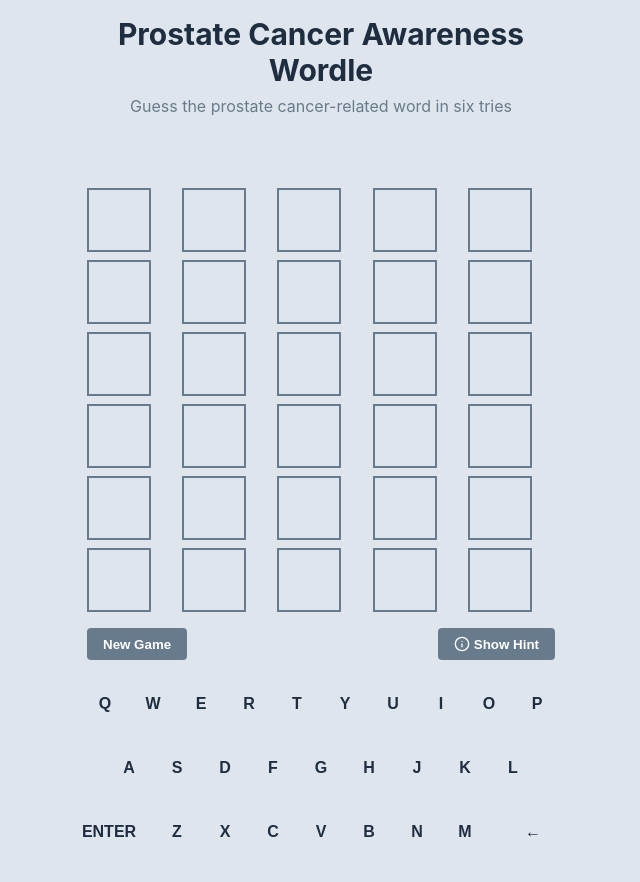
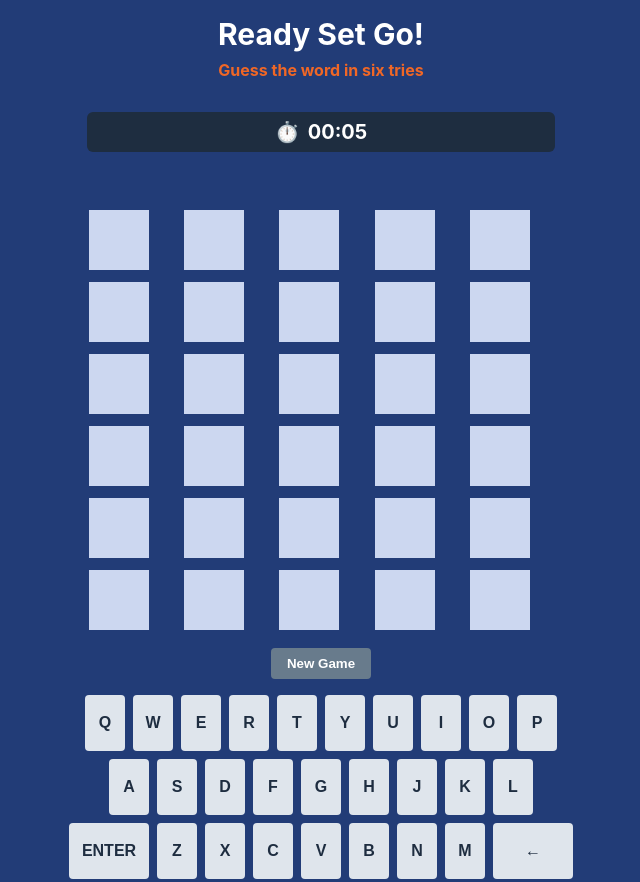
Before and after one commit to ReadySetGo123/ReadySetGo, a plain HTML site: page index.html in a window 1280 px wide. Shown: the top 882 px of the page, without its empty margins (319-959 px from the left). Drawn offline with Linux system fonts and the light colour scheme.

Commit message:
index.html

```diff
--- a/index.html
+++ b/index.html
@@ -1,9 +1,7 @@
-<!DOCTYPE html>
-<html lang="en">
-<head>
+<html lang="en"><head>
     <meta charset="UTF-8">
     <meta name="viewport" content="width=device-width, initial-scale=1.0">
-    <title>Prostate Cancer Awareness Wordle</title>
+    <title>Ready Set Go Wordle</title>
     <style>
         /* CSS Reset */
         * {
@@ -16,7 +14,7 @@
         body {
             font-family: -apple-system, BlinkMacSystemFont, 'Segoe UI', Roboto, Oxygen, Ubuntu, Cantarell, 'Open Sans', 'Helvetica Neue', sans-serif;
             min-height: 100vh;
-            background-color: #DFE5EC;
+            background-color: #223C77;
             color: #1E2D40;
             display: flex;
             flex-direction: column;
@@ -38,11 +36,31 @@
             font-size: 1.875rem;
             font-weight: bold;
             margin-bottom: 8px;
-            color: #1E2D40;
+            color: #ffffff;
         }
 
         .wordle-header p {
-            color: #687B8C;
+            color: #F06726;
+            font-weight: bold;
+        }
+
+        /* Timer Display */
+        .timer-display {
+            background-color: #1E2D40;
+            color: white;
+            padding: 8px 16px;
+            border-radius: 6px;
+            margin-bottom: 16px;
+            text-align: center;
+            font-size: 1.25rem;
+            font-weight: bold;
+            display: flex;
+            justify-content: center;
+            align-items: center;
+        }
+
+        .timer-icon {
+            margin-right: 8px;
         }
 
         /* Message Display */
@@ -75,8 +93,8 @@
             display: flex;
             align-items: center;
             justify-content: center;
-            border: 2px solid #687B8C;
-            background-color: #DFE5EC;
+            border: 2px solid #223C77;
+            background-color: #CCD7F0;
             color: #1E2D40;
             font-size: 1.5rem;
             font-weight: bold;
@@ -112,7 +130,7 @@
         /* Controls */
         .controls {
             display: flex;
-            justify-content: space-between;
+            justify-content: center;
             margin-bottom: 16px;
         }
 
@@ -130,39 +148,6 @@
 
         .button:hover {
             background-color: #1E2D40;
-        }
-
-        .button.hint-button {
-            background-color: #F27507;
-        }
-
-        .button svg {
-            margin-right: 4px;
-        }
-
-        /* Hint Display */
-        .hint {
-            background-color: #1E2D40;
-            color: white;
-            padding: 16px;
-            border-radius: 6px;
-            margin-bottom: 16px;
-            display: none;
-        }
-
-        .hint.show {
-            display: block;
-        }
-
-        .hint h2 {
-            font-weight: bold;
-            display: flex;
-            align-items: center;
-            margin-bottom: 8px;
-        }
-
-        .hint svg {
-            margin-right: 8px;
         }
 
         /* Keyboard */
@@ -259,13 +244,13 @@
             font-weight: bold;
             font-size: 1.25rem;
             margin-bottom: 8px;
-            color: #1E2D40;
+            color: #223C77;
         }
 
         .instructions ul {
             list-style-type: disc;
             padding-left: 20px;
-            color: #687B8C;
+            color: #223C77;
         }
 
         .accessibility-note {
@@ -278,9 +263,14 @@
 <body>
     <div class="wordle-container">
         <header class="wordle-header">
-            <h1>Prostate Cancer Awareness Wordle</h1>
-            <p>Guess the prostate cancer-related word in six tries</p>
+            <h1>Ready Set Go!</h1>
+            <p>Guess the word in six tries</p>
         </header>
+
+        <div class="timer-display" id="timer-display">
+            <span class="timer-icon">⏱️</span>
+            <span id="timer">00:00</span>
+        </div>
 
         <div class="message" id="message"></div>
 
@@ -290,27 +280,6 @@
             <button id="new-game-btn" class="button" aria-label="Start new game">
                 New Game
             </button>
-
-            <button id="hint-btn" class="button" aria-label="Show hint" aria-expanded="false">
-                <svg xmlns="http://www.w3.org/2000/svg" width="16" height="16" viewBox="0 0 24 24" fill="none" stroke="currentColor" stroke-width="2" stroke-linecap="round" stroke-linejoin="round">
-                    <circle cx="12" cy="12" r="10"></circle>
-                    <line x1="12" y1="16" x2="12" y2="12"></line>
-                    <line x1="12" y1="8" x2="12.01" y2="8"></line>
-                </svg>
-                Show Hint
-            </button>
-        </div>
-
-        <div class="hint" id="hint" role="alert">
-            <h2>
-                <svg xmlns="http://www.w3.org/2000/svg" width="20" height="20" viewBox="0 0 24 24" fill="none" stroke="currentColor" stroke-width="2" stroke-linecap="round" stroke-linejoin="round">
-                    <circle cx="12" cy="12" r="10"></circle>
-                    <line x1="12" y1="8" x2="12" y2="12"></line>
-                    <line x1="12" y1="16" x2="12.01" y2="16"></line>
-                </svg>
-                Hint
-            </h2>
-            <p id="hint-text"></p>
         </div>
 
         <div id="keyboard" class="keyboard" role="group" aria-label="Virtual keyboard"></div>
@@ -328,35 +297,27 @@
                 <li>Green: The letter is in the word and in the correct spot.</li>
                 <li>Yellow: The letter is in the word but in the wrong spot.</li>
                 <li>Gray: The letter is not in the word.</li>
-                <li>Use the hint button if you need help.</li>
+                <li>The timer will track how long it takes you to solve the puzzle.</li>
             </ul>
-        </div>
-
-        <div class="accessibility-note">
-            <p>This game is designed to be accessible to all users, including those using screen readers. All game elements have appropriate ARIA labels. The game can be played entirely with a keyboard.</p>
         </div>
     </div>
 
     <script>
         // List of words related to prostate cancer
         const WORDS = [
-            "MHSPC", "READY", "BRAND", "BAYER", "QUANT",
-            "CHEMO", "TUMOR", "STOCK", "PRINT", "COLOR", "TRIAL"
+            "SWORD", "RHINO", "KAYAK", "BRAND", "POWER",
+            "BAYER", "QUANT"
         ];
 
-        // Hints for each word
+        // Hints for each word (keeping this for future reference but not using in UI)
         const HINTS = {
-            "MHSPC": "Abbreviation for metastatic hormone-sensitive prostate cancer",
-            "READY": "Prepared or available for treatment",
-            "BRAND": "A type of product manufactured by a particular company",
-            "BAYER": "A pharmaceutical company that develops cancer treatments",
-            "QUANT": "Quantitative analysis often used in cancer research",
-            "CHEMO": "A type of cancer treatment using drugs to kill cancer cells",
-            "TUMOR": "An abnormal growth of tissue that can be malignant",
-            "STOCK": "Shares in the ownership of a company",
-            "PRINT": "To produce text or images on paper",
-            "COLOR": "A property of objects related to light reflection",
-            "TRIAL": "A clinical research study to evaluate medical treatments"
+            "SWORD": "A knight's trusted weapon, sharp and often seen in fantasy battles",
+            "RHINO": "This horned giant is one of Africa's most powerful animals",
+            "KAYAK": "A small boat you paddle, often used on rivers or lakes",
+            "BRAND": "A company's identity, or the name you recognize on a product",
+            "POWER": "What superheroes have, and machines need to run",
+            "BAYER": "A major pharmaceutical company",
+            "QUANT": "A field of study that uses surveys, statistics, and data analysis to measure market trends and consumer preferences"
         };
 
         // Letter states
@@ -374,18 +335,49 @@
         let currentRow = 0;
         let gameState = 'playing'; // 'playing', 'won', 'lost'
         let keyboardStatus = {};
-        let usedHint = false;
+
+        // Timer variables
+        let startTime;
+        let timerInterval;
+        let elapsedTime = 0;
 
         // DOM elements
         const boardElement = document.getElementById('board');
         const keyboardElement = document.getElementById('keyboard');
         const messageElement = document.getElementById('message');
-        const hintButton = document.getElementById('hint-btn');
-        const hintElement = document.getElementById('hint');
-        const hintTextElement = document.getElementById('hint-text');
         const newGameButton = document.getElementById('new-game-btn');
         const gameStatusElement = document.getElementById('game-status');
         const statusTextElement = document.getElementById('status-text');
+        const timerElement = document.getElementById('timer');
+
+        // Format time as MM:SS
+        function formatTime(milliseconds) {
+            const totalSeconds = Math.floor(milliseconds / 1000);
+            const minutes = Math.floor(totalSeconds / 60);
+            const seconds = totalSeconds % 60;
+            return `${minutes.toString().padStart(2, '0')}:${seconds.toString().padStart(2, '0')}`;
+        }
+
+        // Start the timer
+        function startTimer() {
+            startTime = Date.now() - elapsedTime;
+            timerInterval = setInterval(() => {
+                elapsedTime = Date.now() - startTime;
+                timerElement.textContent = formatTime(elapsedTime);
+            }, 1000);
+        }
+
+        // Stop the timer
+        function stopTimer() {
+            clearInterval(timerInterval);
+        }
+
+        // Reset the timer
+        function resetTimer() {
+            stopTimer();
+            elapsedTime = 0;
+            timerElement.textContent = '00:00';
+        }
 
         // Initialize game
         function initGame() {
@@ -448,18 +440,7 @@
 
             // Reset UI
             messageElement.classList.remove('show');
-            hintElement.classList.remove('show');
             gameStatusElement.classList.remove('show', 'won', 'lost');
-            hintButton.classList.remove('hint-button');
-            hintButton.innerHTML = `
-                <svg xmlns="http://www.w3.org/2000/svg" width="16" height="16" viewBox="0 0 24 24" fill="none" stroke="currentColor" stroke-width="2" stroke-linecap="round" stroke-linejoin="round">
-                    <circle cx="12" cy="12" r="10"></circle>
-                    <line x1="12" y1="16" x2="12" y2="12"></line>
-                    <line x1="12" y1="8" x2="12.01" y2="8"></line>
-                </svg>
-                Show Hint
-            `;
-            hintButton.setAttribute('aria-expanded', 'false');
 
             // Reset board cells
             for (let row = 0; row < 6; row++) {
@@ -477,10 +458,9 @@
                 key.classList.remove('correct', 'present', 'absent');
             });
 
-            usedHint = false;
-
-            // Initialize hint for the new word
-            hintTextElement.textContent = HINTS[secretWord];
+            // Reset and start timer
+            resetTimer();
+            startTimer();
         }
 
         // Display a message
@@ -599,11 +579,14 @@
 
                     // Check for win or loss
                     if (currentGuess === secretWord) {
+                        stopTimer();
                         gameState = 'won';
                         gameStatusElement.classList.add('show', 'won');
-                        statusTextElement.textContent = `Congratulations! You guessed the word ${secretWord}!`;
-                        displayMessage('Congratulations! You won!');
+                        const finalTime = formatTime(elapsedTime);
+                        statusTextElement.textContent = `Congratulations! You guessed the word ${secretWord} in ${finalTime}!`;
+                        displayMessage(`Congratulations! You won in ${finalTime}!`);
                     } else if (currentRow === 5) {
+                        stopTimer();
                         gameState = 'lost';
                         gameStatusElement.classList.add('show', 'lost');
                         statusTextElement.textContent = `Game over! The word was ${secretWord}.`;
@@ -627,33 +610,6 @@
             }
         }
 
-        // Toggle hint display
-        function toggleHint() {
-            const isHintVisible = hintElement.classList.contains('show');
-
-            if (!isHintVisible) {
-                hintElement.classList.add('show');
-                hintButton.textContent = 'Hide Hint';
-                hintButton.setAttribute('aria-expanded', 'true');
-
-                if (!usedHint) {
-                    usedHint = true;
-                    hintButton.classList.add('hint-button');
-                }
-            } else {
-                hintElement.classList.remove('show');
-                hintButton.innerHTML = `
-                    <svg xmlns="http://www.w3.org/2000/svg" width="16" height="16" viewBox="0 0 24 24" fill="none" stroke="currentColor" stroke-width="2" stroke-linecap="round" stroke-linejoin="round">
-                        <circle cx="12" cy="12" r="10"></circle>
-                        <line x1="12" y1="16" x2="12" y2="12"></line>
-                        <line x1="12" y1="8" x2="12.01" y2="8"></line>
-                    </svg>
-                    Show Hint
-                `;
-                hintButton.setAttribute('aria-expanded', 'false');
-            }
-        }
-
         // Physical keyboard support
         function handlePhysicalKeyboard(event) {
             if (gameState !== 'playing') return;
@@ -671,11 +627,9 @@
 
         // Event listeners
         document.addEventListener('keydown', handlePhysicalKeyboard);
-        hintButton.addEventListener('click', toggleHint);
         newGameButton.addEventListener('click', startNewGame);
 
         // Initialize the game
         initGame();
     </script>
-</body>
-</html>
+</body></html>
```
